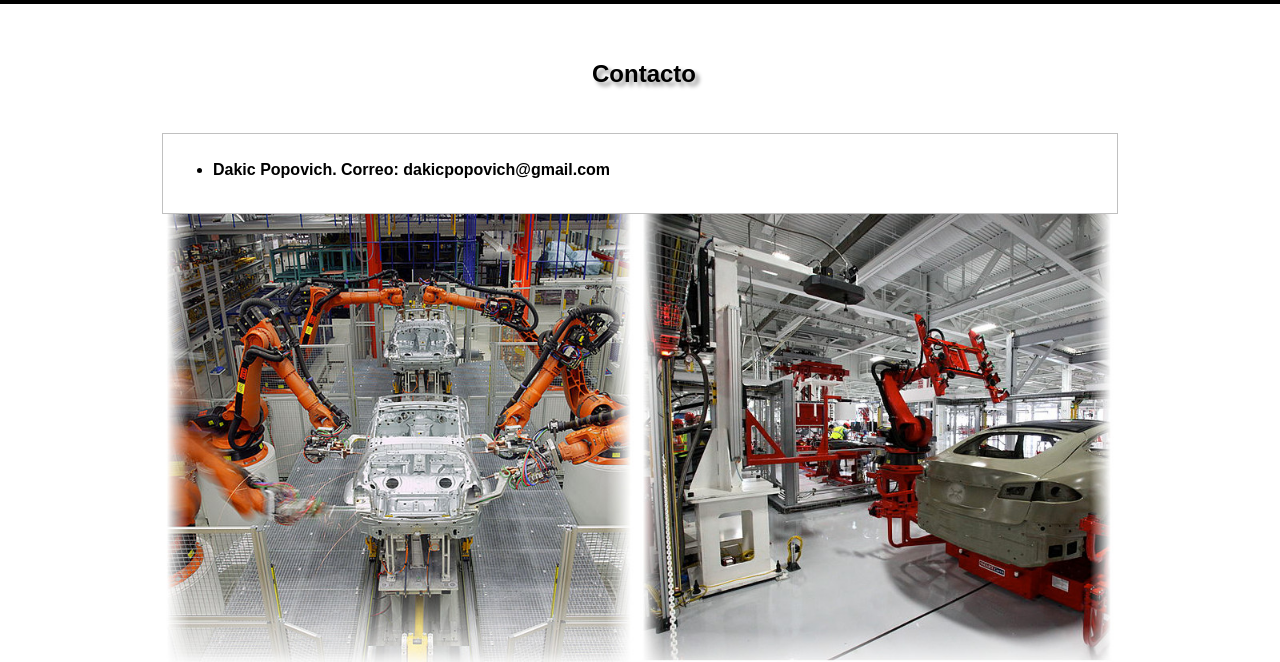
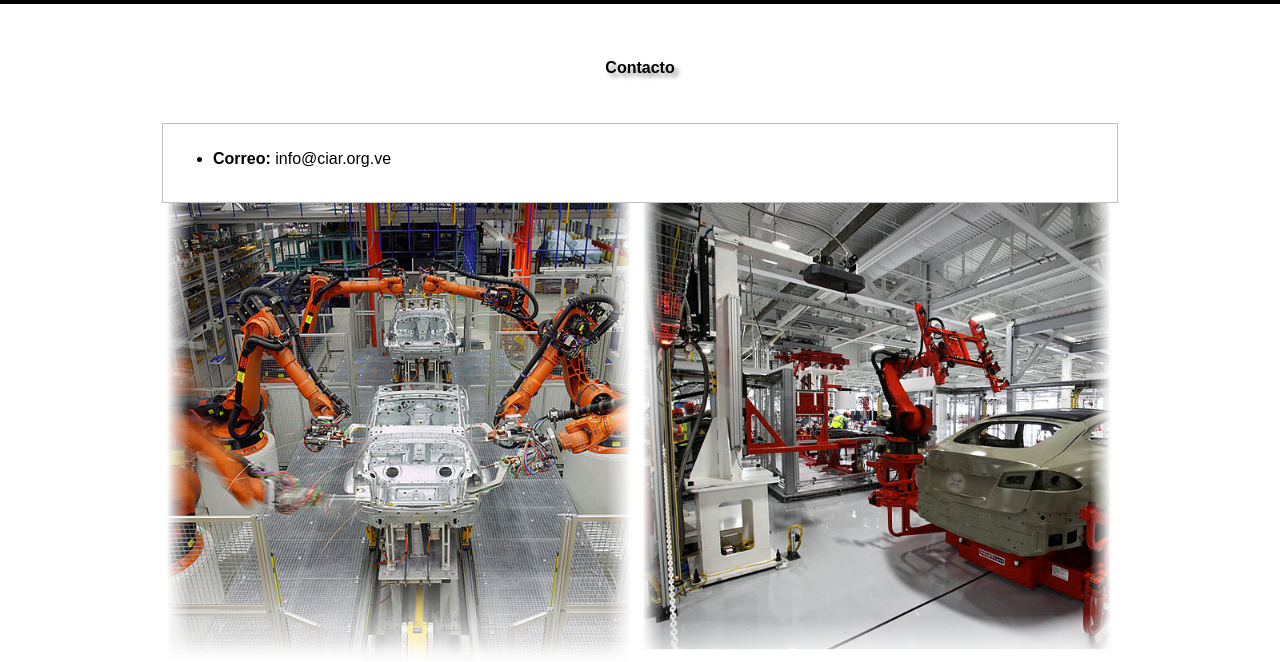
Before and after one commit to emiliomorles/CIAR, a plain HTML site: page contacto.html in a window 1280 px wide. Shown: the part 166-828 px from the top of the page. Drawn offline with nearby package versions, Linux system fonts and the light colour scheme.

Commit message:
cambio de correo y fix h1

```diff
--- a/contacto.html
+++ b/contacto.html
@@ -67,7 +67,7 @@
 
             <fieldset class="fieldset2">
                 <ul>
-                    <li><strong>Dakic Popovich. Correo: dakicpopovich@gmail.com</strong>
+                    <li><strong>Correo:</strong> info@ciar.org.ve</li>
                 </ul>
             </fieldset>
 
--- a/css/style.css
+++ b/css/style.css
@@ -11,10 +11,10 @@ img, video, object, embed {
 h1 {
     color: rgb(0, 0, 0);
     font-family:Arial, Helvetica, sans-serif;
-    font-size:1.5em;
+    font-size:1em;
     text-shadow:4px 4px 4px rgb(150, 150, 150);
     padding-top: 40px;
-    padding-left: 45%;
+    text-align: center;
 
 }
 
```
